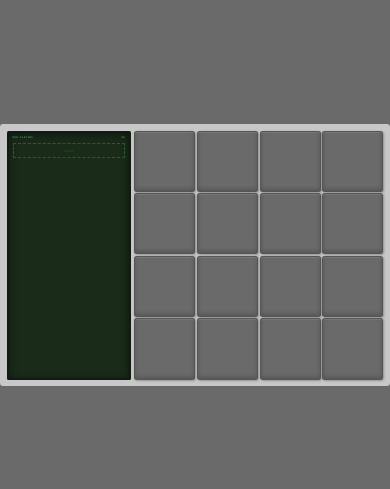
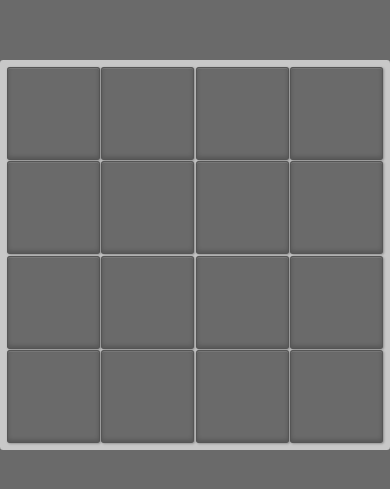
Before and after one commit to vladmdgolam/sample, a Next.js app: page / in a window 390 px wide. Shown: the part 167-656 px from the top of the page. Built offline with nearby package versions, Linux system fonts and the light colour scheme.

Commit message:
feat: hide now playing on mob

```diff
--- a/components/NowPlayingDisplay.tsx
+++ b/components/NowPlayingDisplay.tsx
@@ -404,7 +404,7 @@ export const NowPlayingDisplay: FC<NowPlayingDisplayProps> = ({ tracks, editMode
     )
   }
   return (
-    <div className="relative">
+    <div className="hidden md:block">
       <div className="absolute inset-0 rounded-[0.4vw] border-2 border-black/40 bg-[var(--lcd-bg)] p-[1vw] shadow-[inset_0_2px_8px_rgba(0,0,0,0.5)] flex flex-col overflow-hidden">
         <div className="flex items-center justify-between text-[0.6vw] uppercase tracking-[0.2em] text-[var(--lcd-text)] font-mono flex-shrink-0">
           <span>NOW PLAYING</span>
--- a/components/PadGrid.tsx
+++ b/components/PadGrid.tsx
@@ -267,7 +267,7 @@ export const PadGrid: React.FC<PadGridProps> = ({ padKeys, keyToPadMapping, isDa
       onDragOver={handleDragOver}
       onDrop={handleDrop}
     >
-      <div className="p-[1.7%] pb-[1.7%] bg-[var(--pad-bg)] max-w-full relative rounded-[0.84vw] grid grid-cols-[1fr_2fr] gap-[0.84vw]">
+      <div className="p-[1.7%] pb-[1.7%] bg-[var(--pad-bg)] max-w-full relative rounded-[0.84vw] grid grid-cols-1 md:grid-cols-[1fr_2fr] gap-[0.84vw]">
         <NowPlayingDisplay
           tracks={playingTracks}
           editMode={editMode}
```
